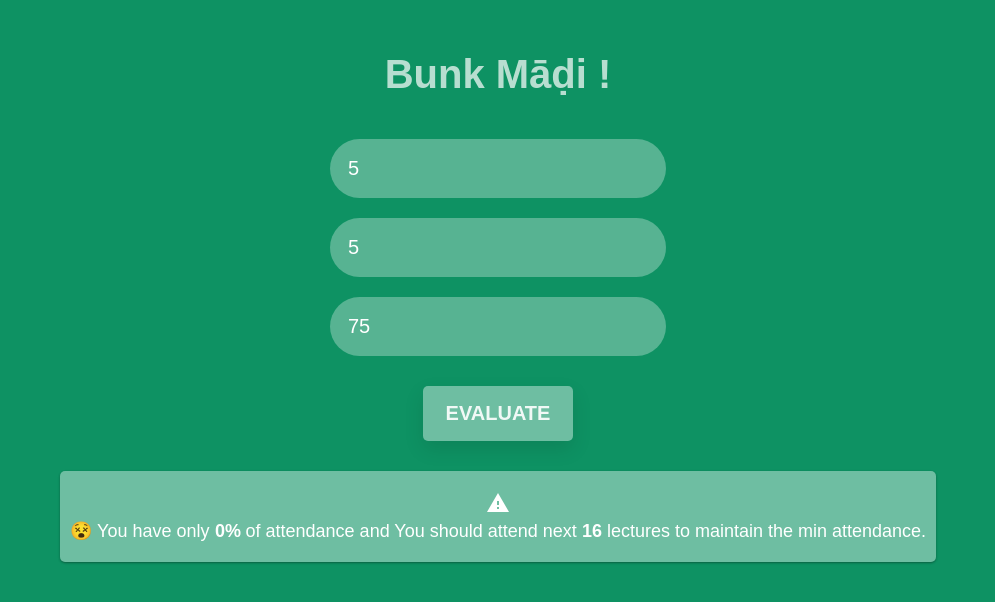
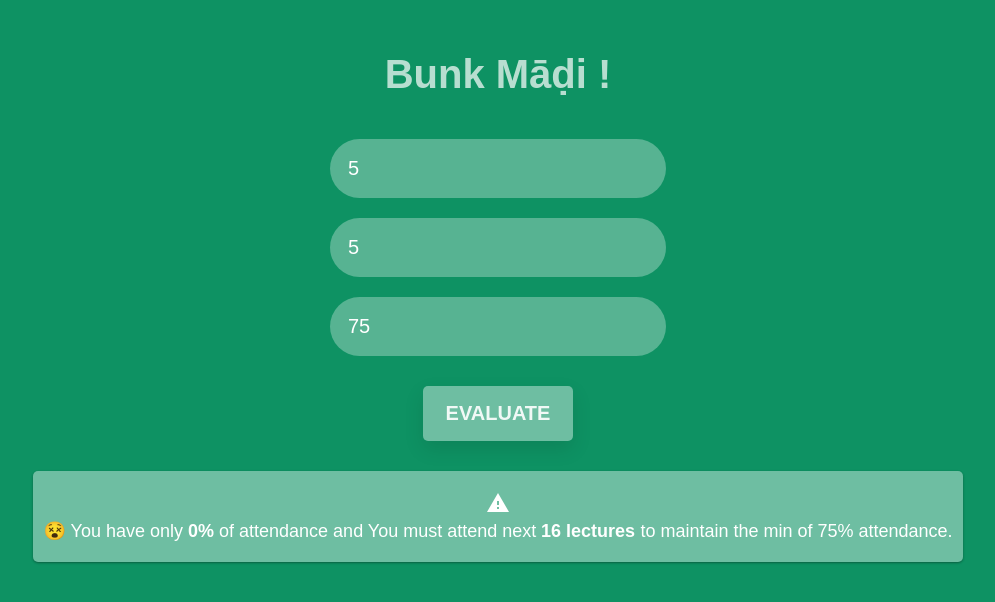
Before and after one commit to akhilvc10/bunk-madi, a React (Create React App) app: page / in a window 1280 px wide. Both pictures are taken after typing "5", "5" into the empty fields and a click on the button "EVALUATE". Shown: the top 602 px of the page, without its empty margins (142-1137 px from the left). Built offline with nearby package versions, Linux system fonts and the light colour scheme; a web font is replaced by a local one.

Commit message:
added some if conditions

```diff
--- a/src/App.js
+++ b/src/App.js
@@ -6,7 +6,8 @@ class App extends Component {
 		attendencePercent: " ",
 		classesToAttend: " ",
 		criteria: " ",
-		lecturesHeld: " "
+		lecturesHeld: " ",
+		bunkedLectures: " "
 	};
 
 	lecturesHeldRef = React.createRef();
@@ -29,15 +30,17 @@ class App extends Component {
 		const attendencePercent = parseFloat(
 			((lecturesAttended * 100) / lecturesHeld).toFixed(2)
 		);
-		const classesToAttend =
-			(criteria * lecturesHeld - lecturesAttended * 100) / (100 - criteria);
+		const classesToAttend = parseInt(
+			(criteria * lecturesHeld - lecturesAttended * 100) / (100 - criteria)
+		);
 		/*eslint-enable */
 
 		this.setState({
 			attendencePercent,
+			criteria,
+			lecturesHeld,
 			classesToAttend,
-			criteria,
-			lecturesHeld
+			bunkedLectures: bunked
 		});
 	};
 
@@ -47,26 +50,23 @@ class App extends Component {
 			attendencePercent,
 			classesToAttend,
 			criteria,
-			lecturesAttended,
-			lecturesHeld
+			lecturesHeld,
+			bunkedLectures
 		} = this.state;
 
-		if (lecturesHeld === 0) {
+		if (bunkedLectures > lecturesHeld) {
 			content = (
 				<div className="message">
 					<span role="img" aria-label="laugh">
 						🤣
 					</span>{" "}
-					Are You Crazy ?
+					Are You Crazy ? Total lectures held must be more than bunked lectures
+					!
 				</div>
 			);
 		}
 
-		if (classesToAttend > 0) {
-			if (
-				(lecturesHeld !== 0 && lecturesAttended === lecturesHeld) ||
-				criteria !== 100
-			) {
+		if (classesToAttend > 0 && bunkedLectures <= lecturesHeld) {
 			content = (
 				<div className="message">
 					<div>
@@ -76,12 +76,11 @@ class App extends Component {
 						😵
 					</span>{" "}
 					You have only <b className="element"> {attendencePercent}%</b> of
-						attendance and You should attend next{" "}
-						<b className="element">{classesToAttend + 1}</b> lectures to
-						maintain the min attendance.
+					attendance and You must attend next{" "}
+					<b className="element">{classesToAttend + 1} lectures</b> to maintain
+					the min of {criteria}% attendance.
 				</div>
 			);
-			}
 		}
 		if (classesToAttend <= -1) {
 			const check = criteria / (100 - criteria);
@@ -94,8 +93,8 @@ class App extends Component {
 						😁
 					</span>{" "}
 					You have <b className="element">{attendencePercent}%</b> of
-					attendance. You can bunk <b className="element">{lectBunked}</b> more
-					lectures. Enjoy !
+					attendance. You can bunk{" "}
+					<b className="element">{lectBunked} lectures</b> more. Enjoy !
 				</div>
 			);
 		}
```
Lines whose indentation alone changed are shown as unchanged.
